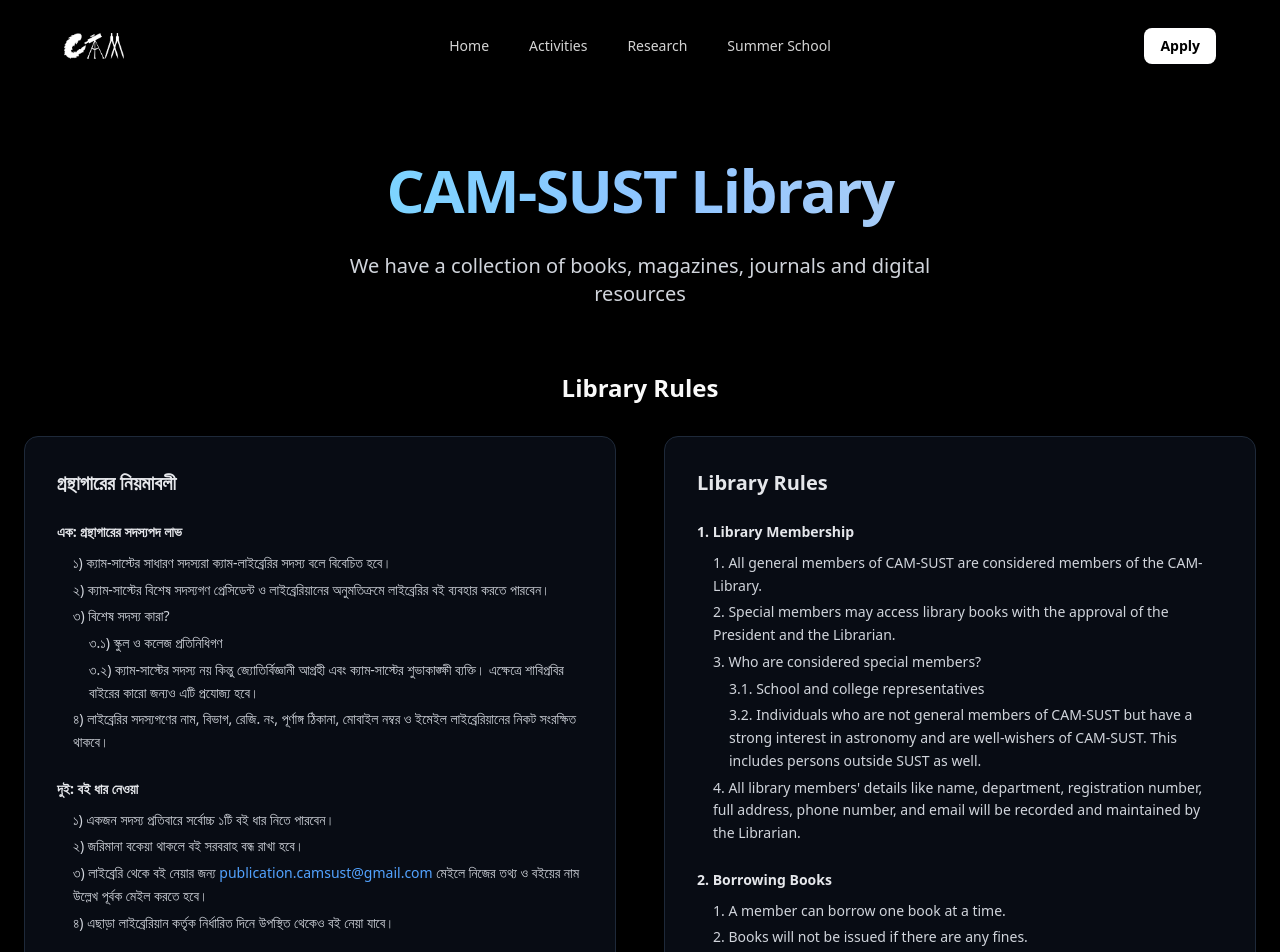
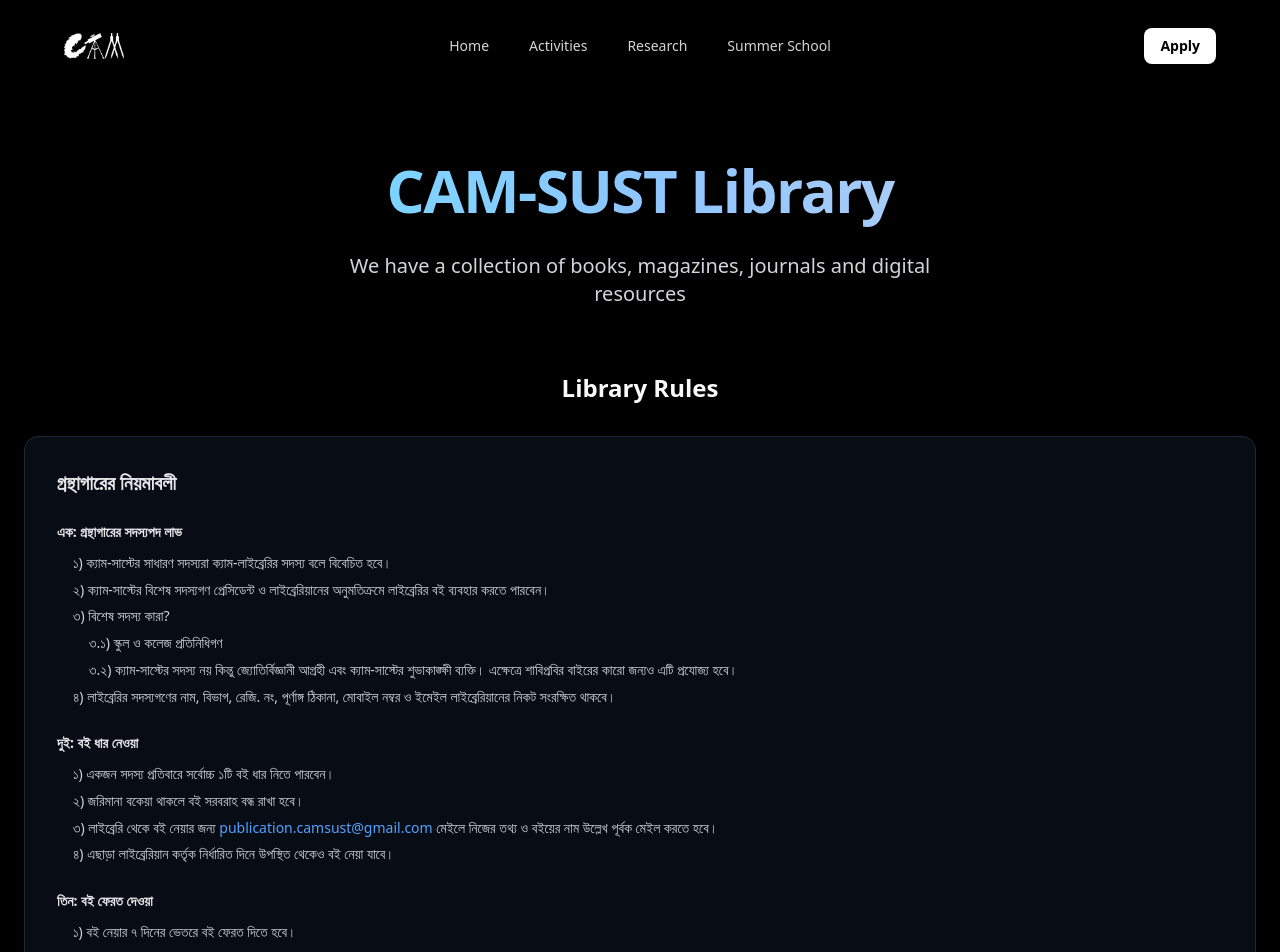
Before and after one commit to heronet/cam-sust.org, a Next.js app: page /activities/library in a window 1280 px wide. Shown: the top 952 px of the page. Built offline with nearby package versions, Linux system fonts and the light colour scheme.

Commit message:
update: library
Signed-off-by: Siratul Islam <sirat4757@gmail.com>

```diff
--- a/src/app/activities/library/page.tsx
+++ b/src/app/activities/library/page.tsx
@@ -100,7 +100,7 @@
         >
           <h2 className="text-2xl font-bold mb-8 text-center">Library Rules</h2>
 
-          <div className="grid grid-cols-1 lg:grid-cols-2 gap-12 max-w-7xl mx-auto">
+          <div className="max-w-7xl mx-auto">
             {/* Bengali Rules */}
             <div className="bg-gray-900/50 border border-gray-800 rounded-xl p-8">
               <h3 className="text-xl font-semibold mb-6 text-gray-200">
@@ -208,7 +208,7 @@
             </div>
 
             {/* English Rules */}
-            <div className="bg-gray-900/50 border border-gray-800 rounded-xl p-8">
+            {/* <div className="bg-gray-900/50 border border-gray-800 rounded-xl p-8">
               <h3 className="text-xl font-semibold mb-6 text-gray-200">
                 Library Rules
               </h3>
@@ -312,7 +312,7 @@
                   </ul>
                 </div>
               </div>
-            </div>
+            </div> */}
           </div>
         </motion.div>
       </section>
```
